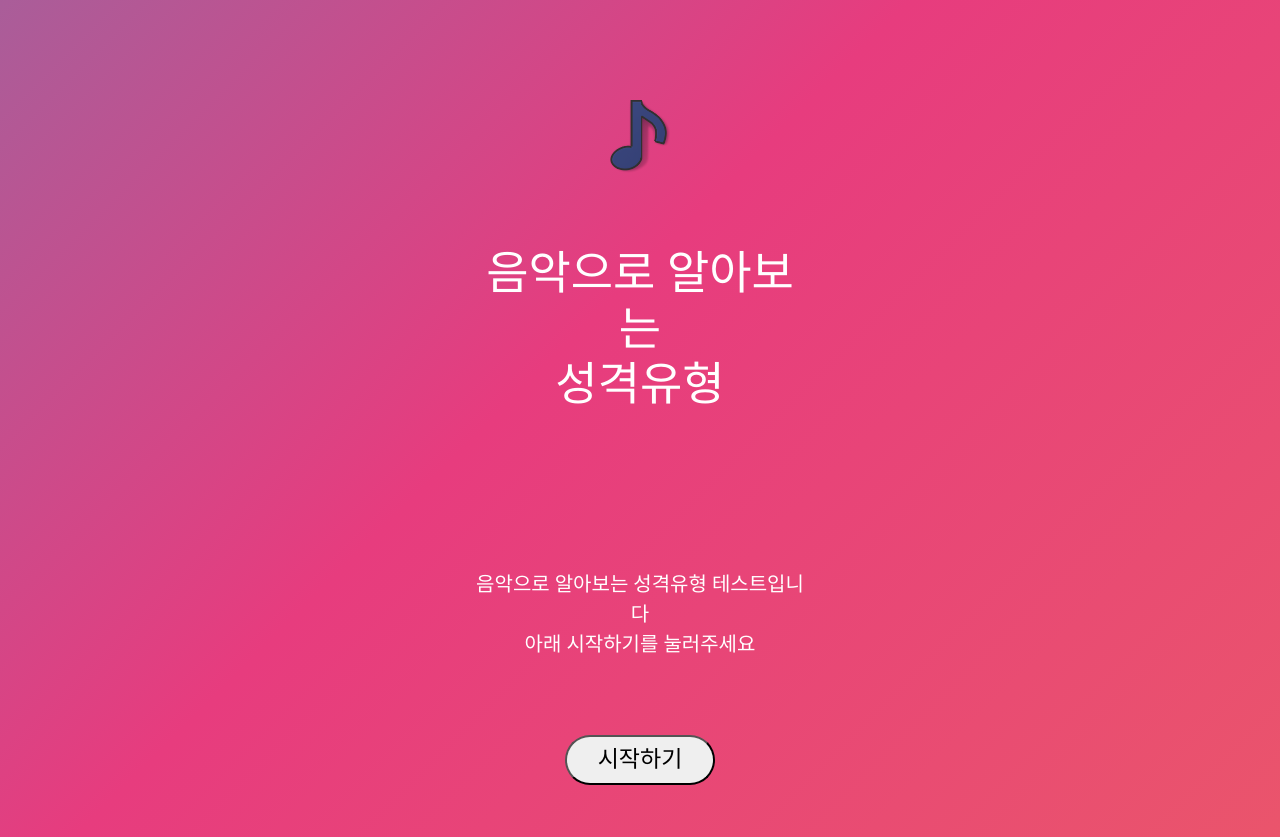
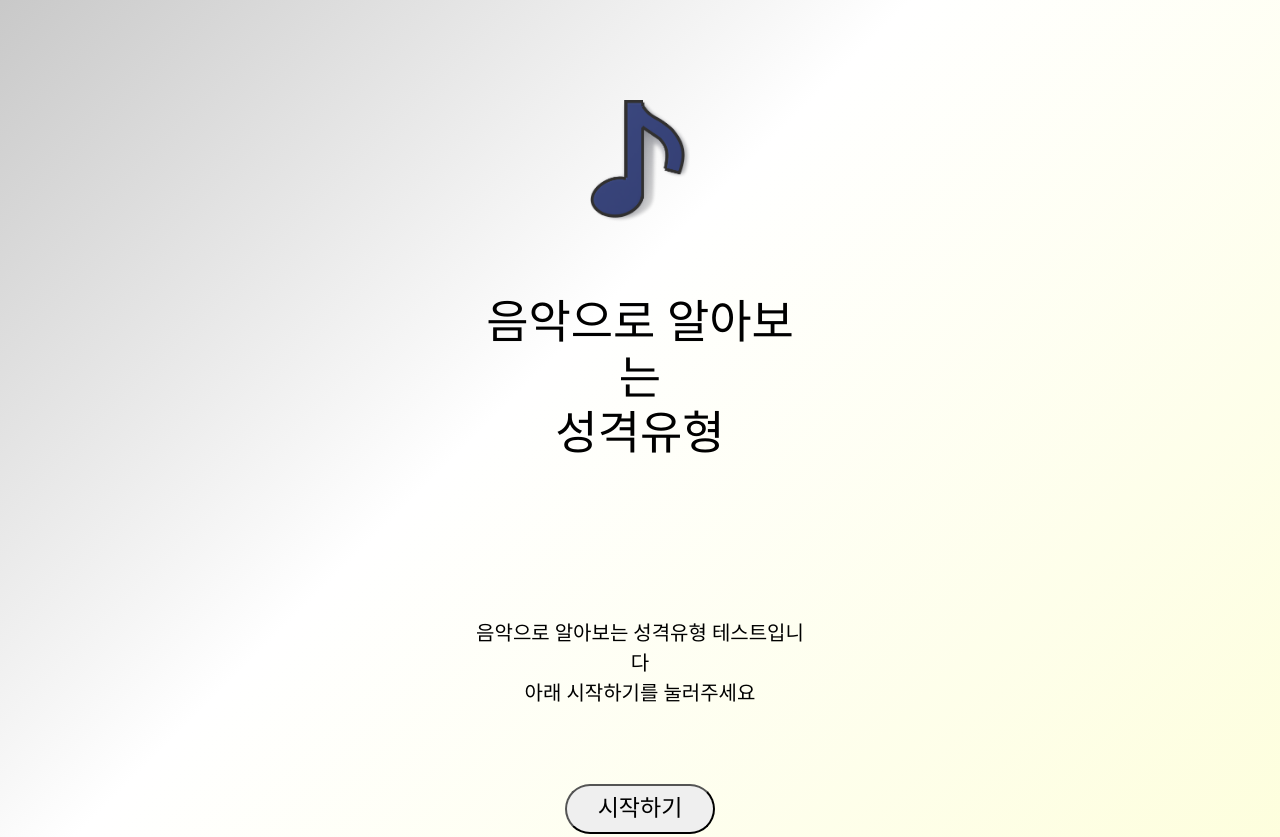
Before and after one commit to chanbinna/personality-test, a plain HTML site: page index.html in a window 1280 px wide. Shown: the top 837 px of the page. Drawn offline with nearby package versions, Linux system fonts and the light colour scheme; a web font is replaced by a local one.

Commit message:
Update index.css

```diff
--- a/index.css
+++ b/index.css
@@ -83,14 +83,16 @@
 
 
 body {
-    color: #fff;
-    background: linear-gradient(-45deg, #ee7752, #e73c7e, #23a6d5, #23d5ab);
+    color: black;
+    /* background: linear-gradient(-45deg, #ee7752, #e73c7e, #23a6d5, #23d5ab); */
+    background: linear-gradient(-45deg, #FBFDAD, #FFFFFF, rgb(82, 82, 82), #2376d5);
+
     background-size: 400% 400%;
     animation: AnimationName 15s ease infinite;
     width: 100%;
     height: 100vh;
     font-family: 'LeeSeoyun';
-    overflow: hidden;
+
 }
 
 .start {
@@ -123,7 +125,7 @@ body {
 }
 
 .header {
-    width: 60px;
+    width: 100px;
     display: block;
     margin: 100px auto 0px auto;
 }
```
